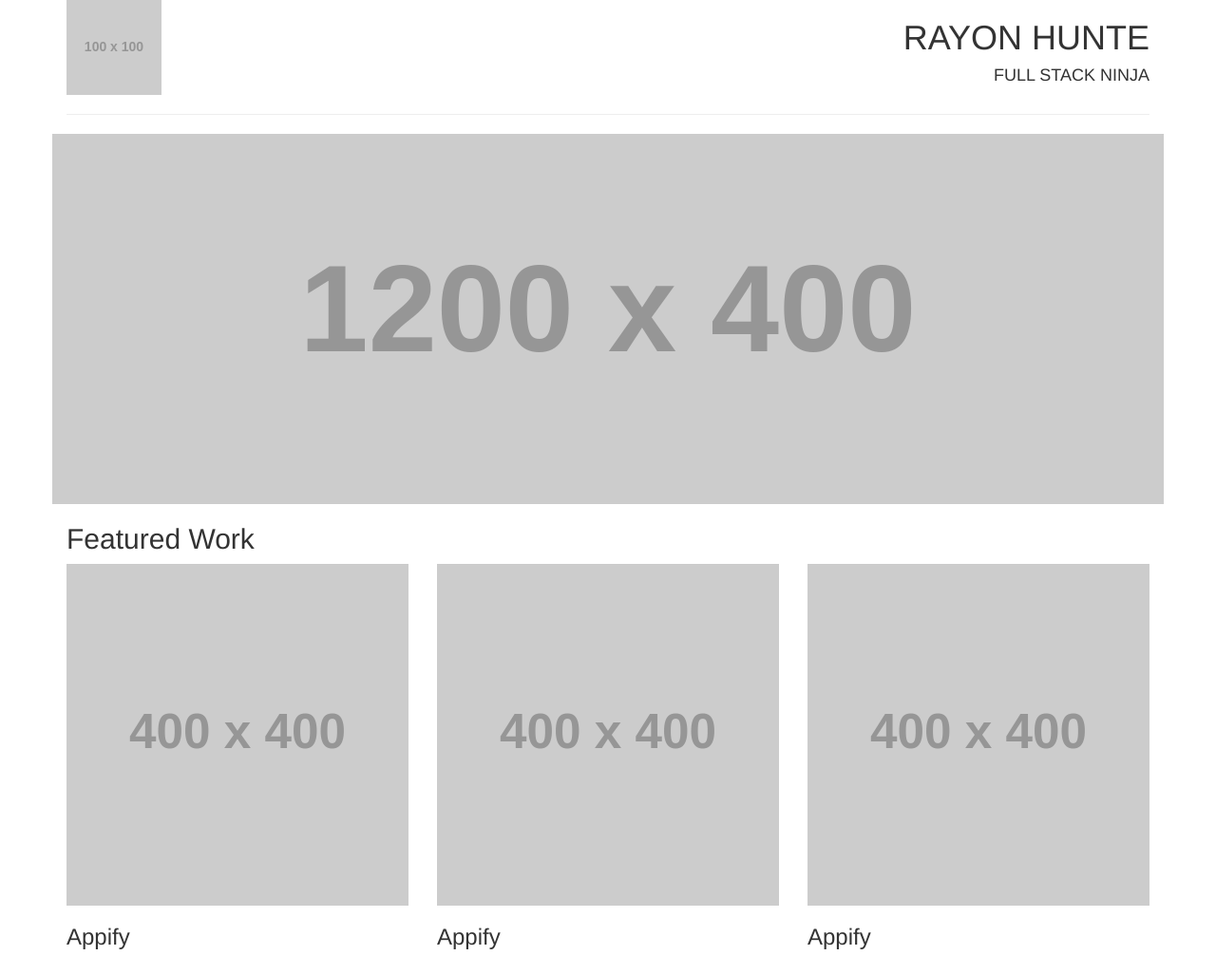
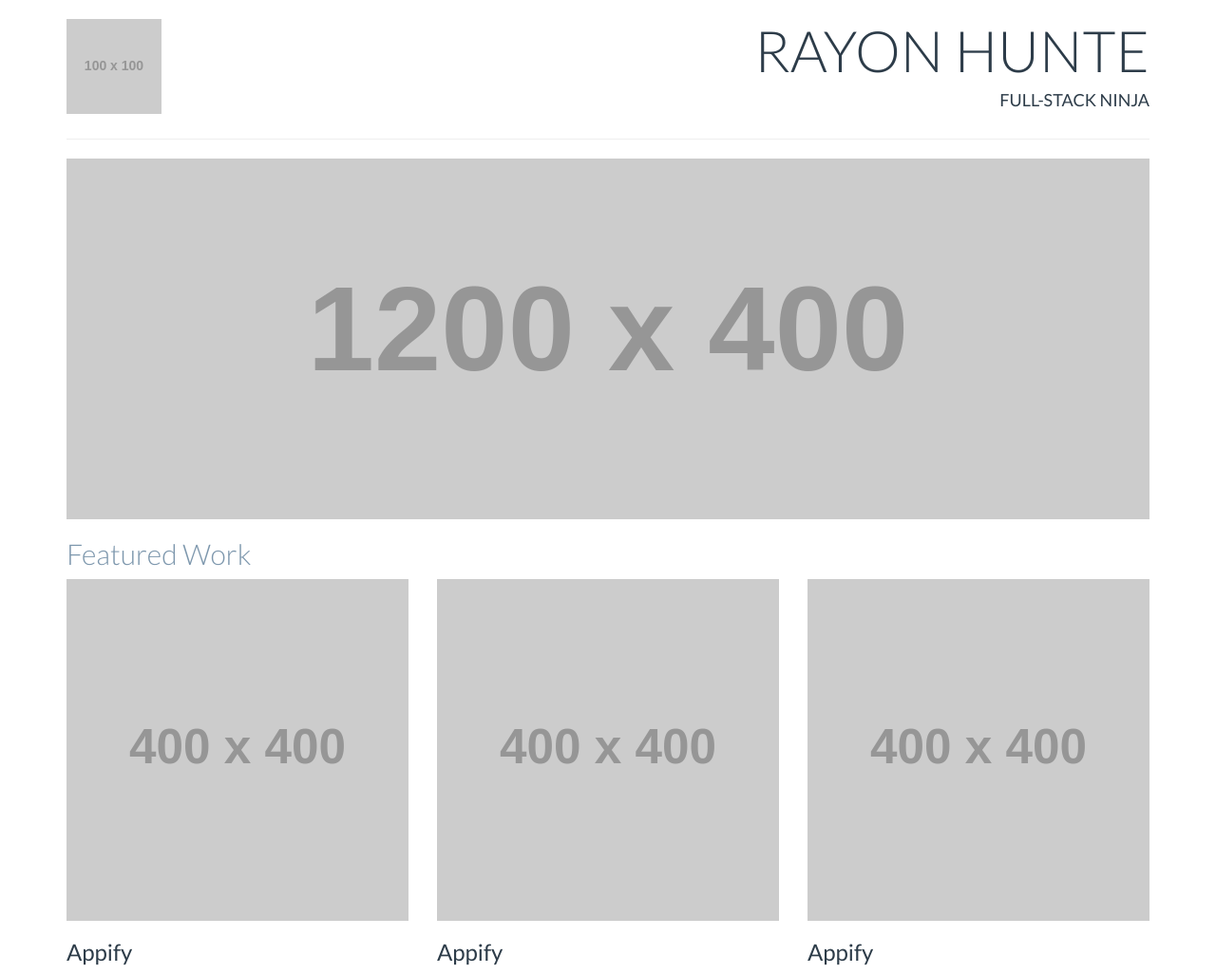
Before and after one commit to evosweet/portfolio_site, a plain HTML site: page index.html in a window 1280 px wide. Shown: the whole page at 95% size. Drawn offline with nearby package versions, Linux system fonts and the light colour scheme; placeholder pictures from the web are drawn by us.

Commit message:
added font

```diff
--- a/css/style.css
+++ b/css/style.css
@@ -0,0 +1,24 @@
+/*load external font*/
+@import url('https://fonts.googleapis.com/css?family=Lato:300,400');
+body {
+    font-family: 'Lato', sans-serif;
+    color: #2d3c49;
+    font-weight: 300;
+}
+
+.text-muted {
+    color: #7d97ad;
+    font-weight: 300;
+}
+.text-thin {
+    font-weight: 100;
+}
+
+.title-super {
+    font-size: 60px;
+    font-weight: 300;
+}
+
+.title-logo {
+    margin-top: 20px;
+}
--- a/index.html
+++ b/index.html
@@ -15,25 +15,29 @@
         <!--Load BootStrap css via CDN-->
         <link rel="stylesheet" href="https://maxcdn.bootstrapcdn.com/bootstrap/3.3.7/css/bootstrap.min.css"
         integrity="sha384-BVYiiSIFeK1dGmJRAkycuHAHRg32OmUcww7on3RYdg4Va+PmSTsz/K68vbdEjh4u" crossorigin="anonymous">
+        <!--load custom css style-->
+        <link rel="stylesheet" href="css/style.css">
     </head>
     <body>
         <div class="container">
             <div class="header row">
                 <div class="col-md-6">
-                    <img src="http://placehold.it/100x100" alt="site logo" class="img-responsive">
+                    <img src="http://placehold.it/100x100" alt="site logo" class="img-responsive title-logo">
                 </div>
                 <div class="col-md-6 text-right text-uppercase">
                    <h1 class="title-super text-thin">Rayon Hunte</h1>
-                    <h4>Full Stack Ninja</h4>
+                    <h4>Full-Stack Ninja</h4>
                 </div>
             </div>
             <hr>
             <div class="main-image row">
-                <img src="http://placehold.it/1200x400" alt="main site image" class="img-responsive">
+                <div class="col-md-12">
+                    <img src="http://placehold.it/1200x400" alt="main site image" class="img-responsive">
+                </div>
             </div>
             <div class="featured-head row">
                 <div class="col-md-12">
-                    <h2>Featured Work</h2>
+                    <h2 class="text-muted">Featured Work</h2>
                 </div>
             </div>
             <div class="display-work row">
```
